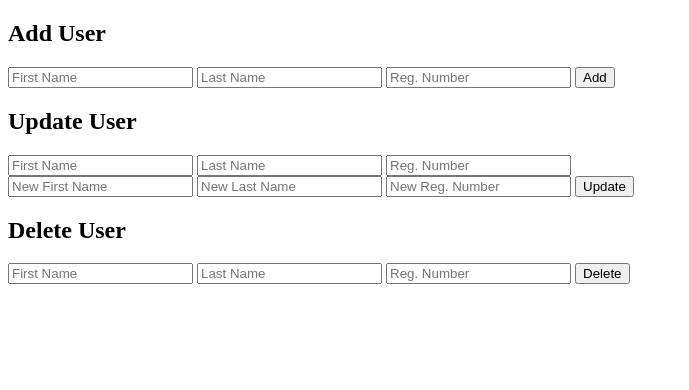
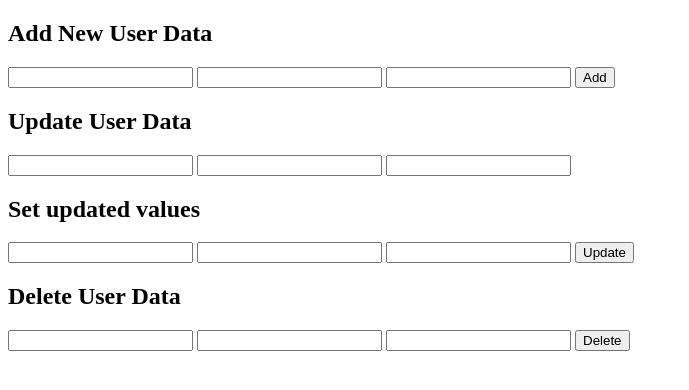
Before and after one commit to arkachakrabrty/backend, a website: page demo.html in a window 1280 px wide. Shown: the whole page, without its empty margins (0-689 px from the left). Drawn offline with Linux system fonts and the light colour scheme.

Commit message:
Update demo.html

```diff
--- a/demo.html
+++ b/demo.html
@@ -6,32 +6,31 @@
     <title>CRUD App</title>
 </head>
 <body>
-    <h2>Add User</h2>
+    <h2>Add New User Data</h2>
     <form action="/addUser" method="POST">
-      <input type="text" name="firstName" placeholder="First Name" />
-      <input type="text" name="lastName" placeholder="Last Name" />
-      <input type="text" name="regNumber" placeholder="Reg. Number" />
-      <input type="submit" value="Add" />
+      <input type="text" name="firstName">
+      <input type="text" name="lastName">
+      <input type="text" name="regNumber">
+      <input type="submit" value="Add"/>
     </form>
-    <h2>Update User</h2>
+    <h2>Update User Data</h2>
     <form action="/updateUser" method="POST">
-      <input type="text" name="firstName" placeholder="First Name" />
-      <input type="text" name="lastName" placeholder="Last Name" />
-      <input type="text" name="regNumber" placeholder="Reg. Number" />
-      <br />
-      <input type="text" name="newFirstName" placeholder="New First Name" />
-      <input type="text" name="newLastName" placeholder="New Last Name" />
-      <input type="text" name="newRegNumber" placeholder="New Reg. Number" />
-      <input type="submit" value="Update" />
-    <h2>Delete User</h2>
+      <input type="text" name="firstName">
+      <input type="text" name="lastName">
+      <input type="text" name="regNumber">
+      <h2>Set updated values</h2>
+      <input type="text" name="newFirstName">
+      <input type="text" name="newLastName">
+      <input type="text" name="newRegNumber">
+      <input type="submit" value="Update">
+      </form>
+
+    <h2>Delete User Data</h2>
     <form action="/deleteUser" method="POST">
-      <input type="text" name="firstName" placeholder="First Name" />
-      <input type="text" name="lastName" placeholder="Last Name" />
-      <input type="text" name="regNumber" placeholder="Reg. Number" />
+      <input type="text" name="firstName">
+      <input type="text" name="lastName">
+      <input type="text" name="regNumber">
       <input type="submit" value="Delete" />
     </form>
-
-
-
 </body>
 </html>
```
